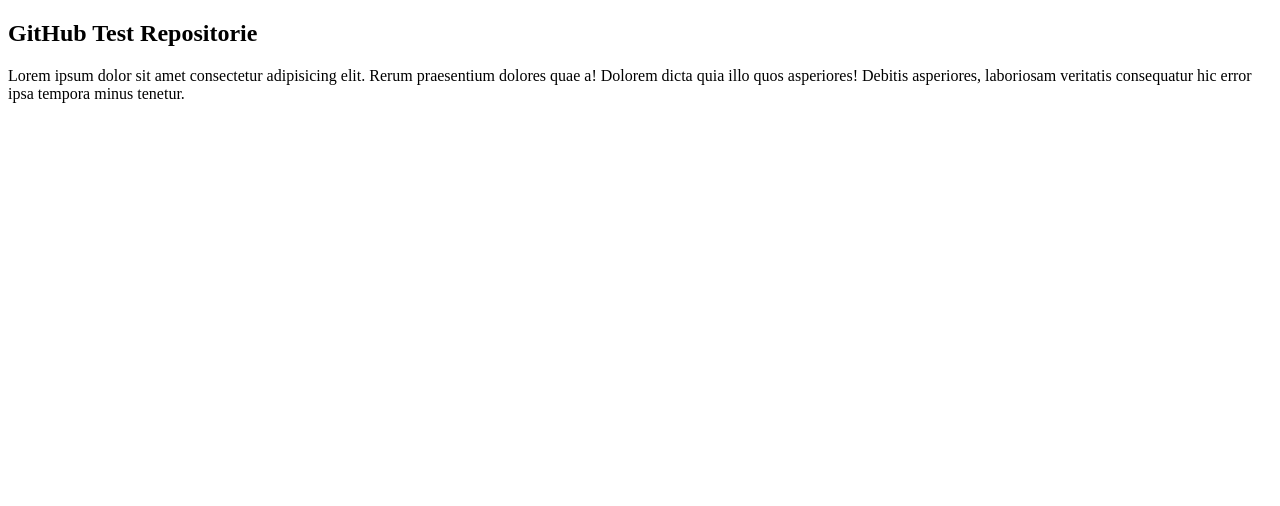
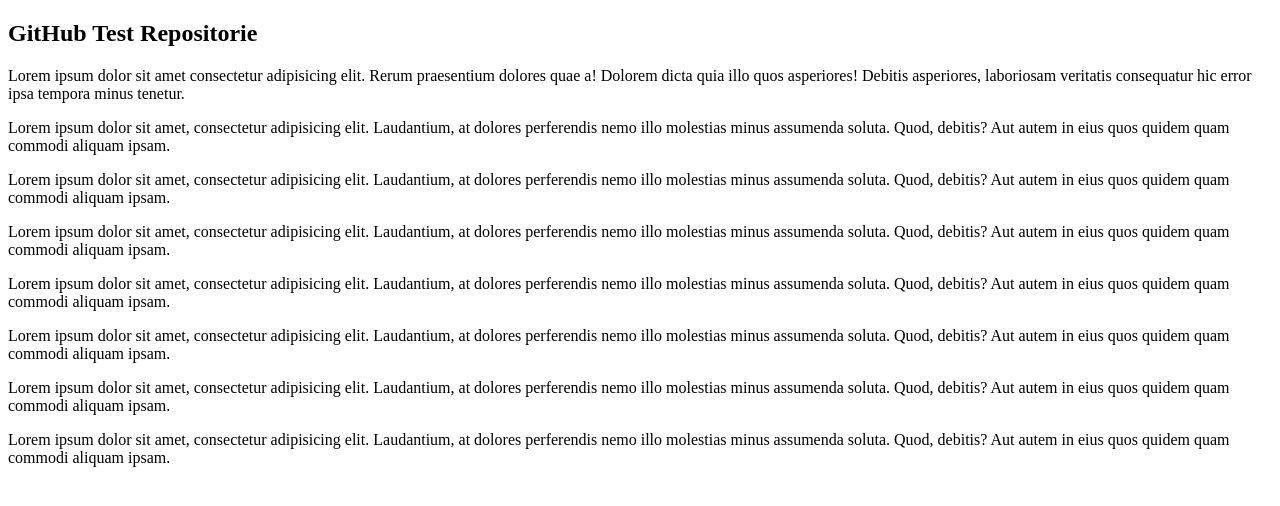
Before and after one commit to MrRafsan/first-repo, a plain HTML site: page index.html in a window 1280 px wide. Drawn offline with Linux system fonts and the light colour scheme.

Commit message:
first commit

```diff
--- a/index.html
+++ b/index.html
@@ -9,5 +9,12 @@
     <h2>GitHub Test Repositorie</h2>
 
     <p>Lorem ipsum dolor sit amet consectetur adipisicing elit. Rerum praesentium dolores quae a! Dolorem dicta quia illo quos asperiores! Debitis asperiores, laboriosam veritatis consequatur hic error ipsa tempora minus tenetur.</p>
+    <p>Lorem ipsum dolor sit amet, consectetur adipisicing elit. Laudantium, at dolores perferendis nemo illo molestias minus assumenda soluta. Quod, debitis? Aut autem in eius quos quidem quam commodi aliquam ipsam.</p>
+    <p>Lorem ipsum dolor sit amet, consectetur adipisicing elit. Laudantium, at dolores perferendis nemo illo molestias minus assumenda soluta. Quod, debitis? Aut autem in eius quos quidem quam commodi aliquam ipsam.</p>
+    <p>Lorem ipsum dolor sit amet, consectetur adipisicing elit. Laudantium, at dolores perferendis nemo illo molestias minus assumenda soluta. Quod, debitis? Aut autem in eius quos quidem quam commodi aliquam ipsam.</p>
+    <p>Lorem ipsum dolor sit amet, consectetur adipisicing elit. Laudantium, at dolores perferendis nemo illo molestias minus assumenda soluta. Quod, debitis? Aut autem in eius quos quidem quam commodi aliquam ipsam.</p>
+    <p>Lorem ipsum dolor sit amet, consectetur adipisicing elit. Laudantium, at dolores perferendis nemo illo molestias minus assumenda soluta. Quod, debitis? Aut autem in eius quos quidem quam commodi aliquam ipsam.</p>
+    <p>Lorem ipsum dolor sit amet, consectetur adipisicing elit. Laudantium, at dolores perferendis nemo illo molestias minus assumenda soluta. Quod, debitis? Aut autem in eius quos quidem quam commodi aliquam ipsam.</p>
+    <p>Lorem ipsum dolor sit amet, consectetur adipisicing elit. Laudantium, at dolores perferendis nemo illo molestias minus assumenda soluta. Quod, debitis? Aut autem in eius quos quidem quam commodi aliquam ipsam.</p>
 </body>
 </html>
```
